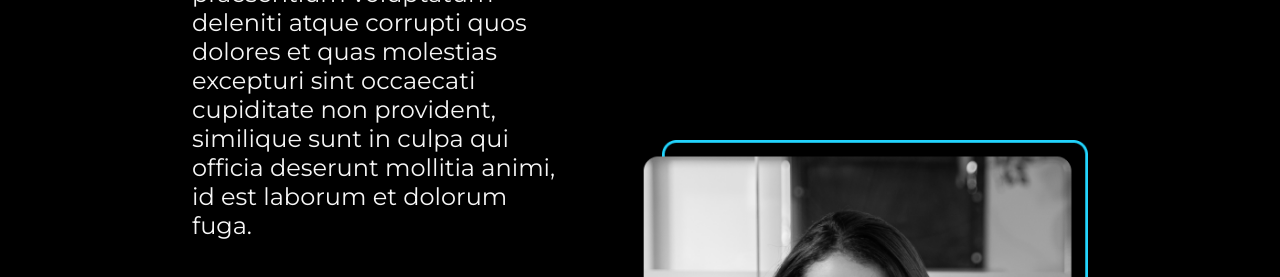
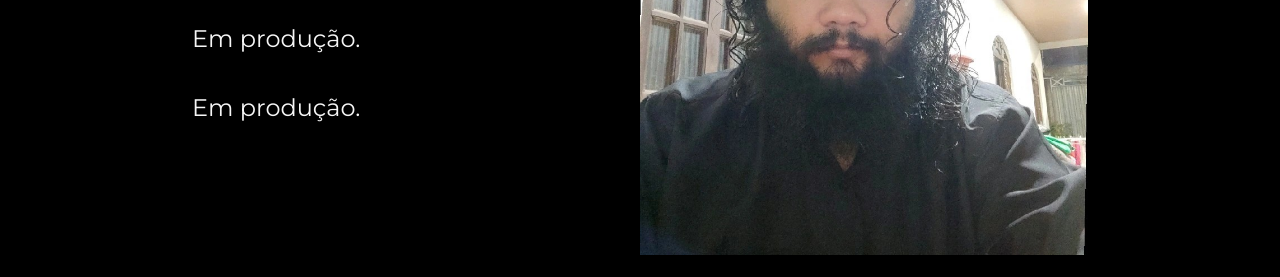
Before and after one commit to VitorAnjosOliveira/portif, a plain HTML site: page about.html in a window 1280 px wide. Shown: the part 312-589 px from the top of the page. Drawn offline with nearby package versions, Linux system fonts and the light colour scheme.

Commit message:
Add files via upload

```diff
--- a/about.html
+++ b/about.html
@@ -20,24 +20,16 @@
     <main class="apresentacao">
         <section class="apresentacao__conteudo">
             <h1 class="apresentacao__conteudo__titulo">Sobre mim</h1>
-            <p class="apresentacao__conteudo__texto">At vero eos et accusamus et iusto odio dignissimos ducimus qui blanditiis praesentium voluptatum deleniti
-                atque corrupti quos dolores et quas molestias excepturi sint occaecati cupiditate non provident,
-                similique sunt in culpa qui officia deserunt mollitia animi, id est laborum et dolorum fuga.
+            <p class="apresentacao__conteudo__texto">Em produção.
             </p>
             <p class="apresentacao__conteudo__texto">
-                Et harum quidem rerum facilis est et expedita distinctio. Nam libero tempore, cum soluta nobis est
-                eligendi optio cumque nihil impedit quo minus id quod maxime placeat facere possimus, omnis voluptas
-                assumenda est, omnis dolor repellendus. Temporibus autem quibusdam et aut officiis debitis aut rerum
-                necessitatibus saepe eveniet ut et voluptates repudiandae sint et molestiae non recusandae. Itaque earum
-                rerum hic tenetur a sapiente delectus, ut aut reiciendis voluptatibus maiores alias consequatur aut
-                perferendis doloribus asperiores ipsum delis forum birol parela maxime infena. Excepteur sint occaecat
-                cupidatat non.</p>
+                Em produção.</p>
         </section>
-        <img class="apresentacao__imagem" src="./assets/imagem.png" alt="Foto da Joana Santos programando">
+        <img class="apresentacao__imagem" src="./assets/imagevitor.png" alt="Foto de vitor-dos-anjos-de-oliveira">
     </main>
 
     <footer class="rodape">
-        <p>Desenvolvido por Alura.</p>
+        <p>Desenvolvido por Vitor dos Anjos.</p>
     </footer>
 </body>
 
```
Also changed, not shown: index.html (+9 -9 lines), assets/imagevitor.png (added).
